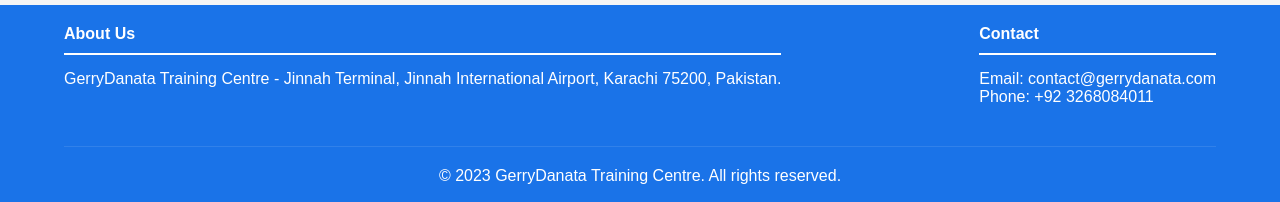
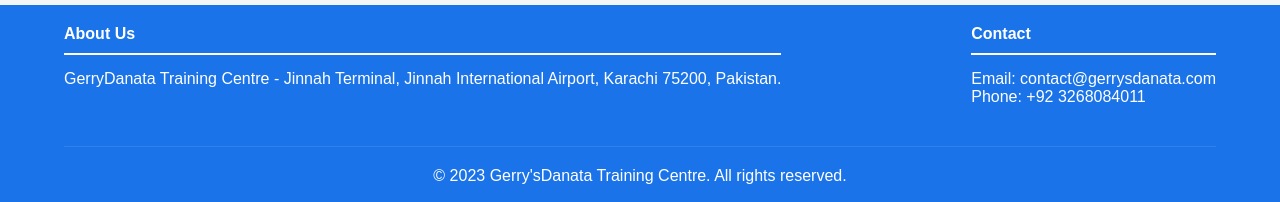
Before and after one commit to Duaakram026/gerrysdnata, a plain HTML site: page index.html in a window 1280 px wide. Shown: the part 595-797 px from the top of the page. Drawn offline with Linux system fonts and the light colour scheme.

Commit message:
Update index.html

```diff
--- a/index.html
+++ b/index.html
@@ -440,11 +440,11 @@
       </div>
       <div class="footer-section">
         <h4>Contact</h4>
-        <p>Email: contact@gerrydanata.com<br>Phone: +92 3268084011</p>
+        <p>Email: contact@gerrysdanata.com<br>Phone: +92 3268084011</p>
       </div>
     </div>
     <div class="footer-bottom">
-      <p>&copy; 2023 GerryDanata Training Centre. All rights reserved.</p>
+      <p>&copy; 2023 Gerry'sDanata Training Centre. All rights reserved.</p>
     </div>
   </footer>
 
```
